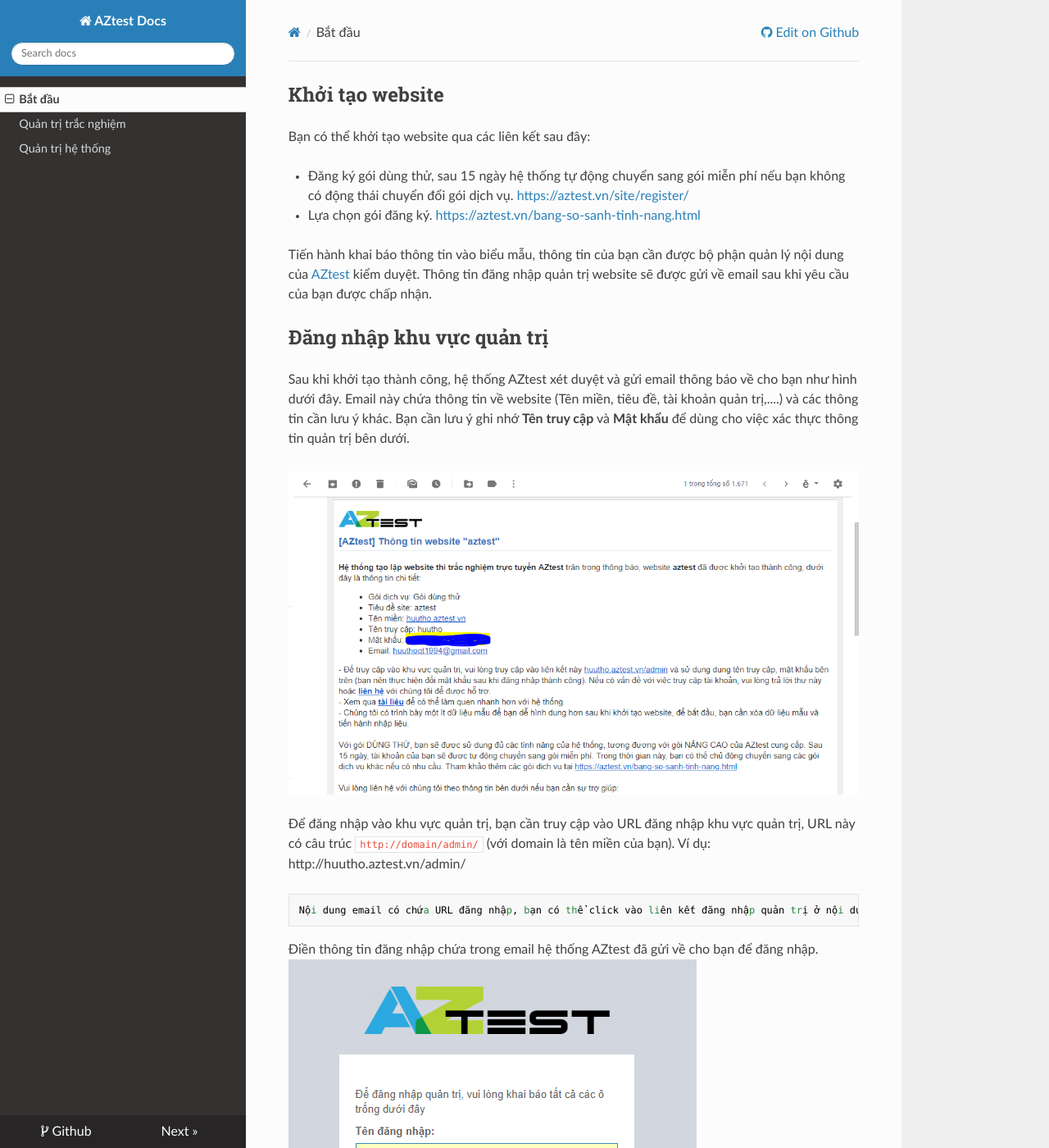
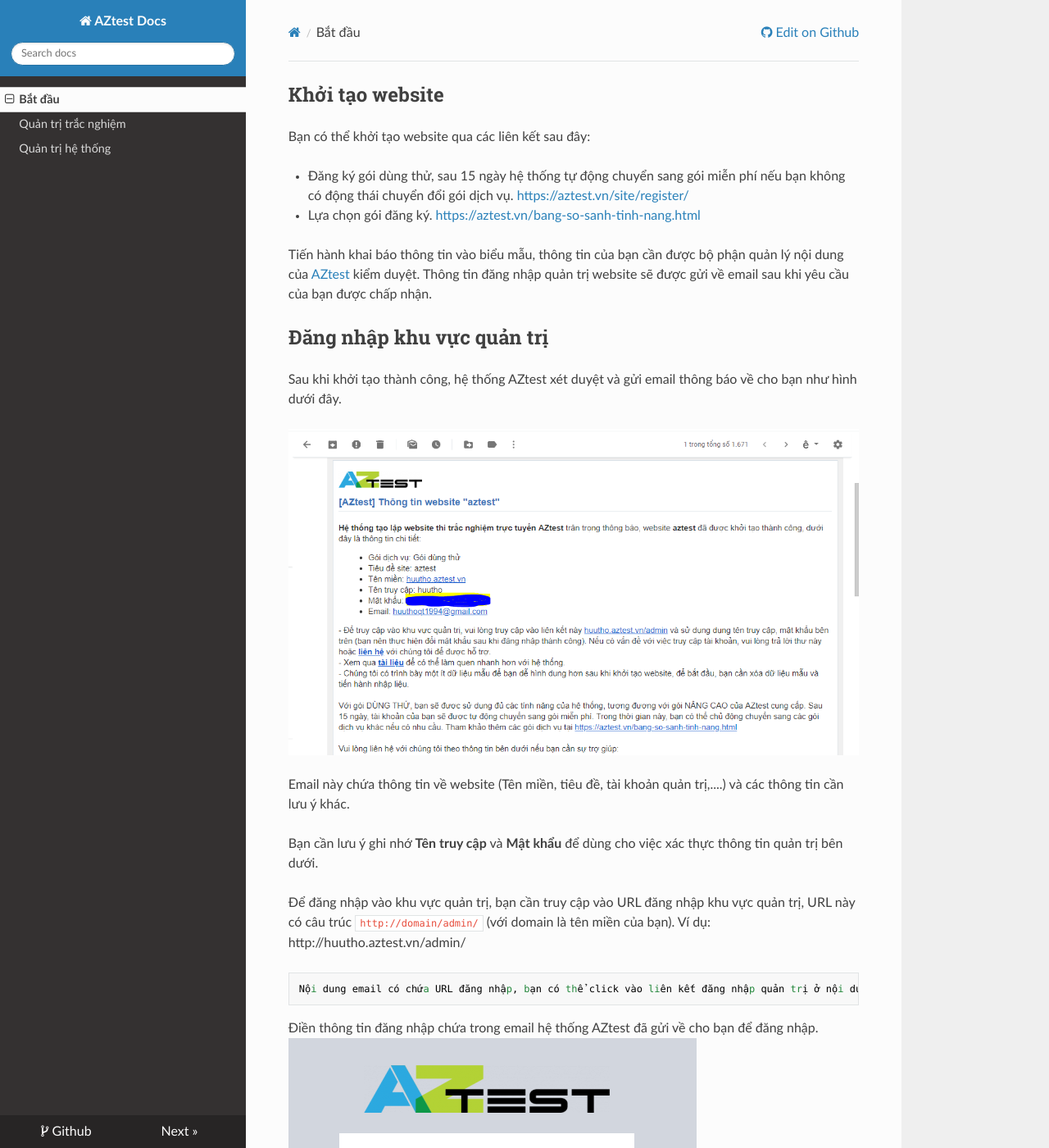
Before and after one commit to mynukeviet/aztest-docs, an MkDocs documentation site: the page built from docs/start.md, in a window 1280 px wide and 1400 px high. Shown: the whole window at 82% size. Built offline with MkDocs 1.6.1, drawn with Linux system fonts in a browser that asks for light colours; nearby versions of some CDN libraries.

```diff
--- a/docs/start.md
+++ b/docs/start.md
@@ -13,9 +13,13 @@ Tiến hành khai báo thông tin vào biểu mẫu, thông tin của bạn cầ
 
 ## Đăng nhập khu vực quản trị
 
-Sau khi khởi tạo thành công, hệ thống AZtest xét duyệt và gửi email thông báo về cho bạn như hình dưới đây. Email này chứa thông tin về website (Tên miền, tiêu đề, tài khoản quản trị,....) và các thông tin cần lưu ý khác. Bạn cần lưu ý ghi nhớ **Tên truy cập** và **Mật khẩu** để dùng cho việc xác thực thông tin quản trị bên dưới.
+Sau khi khởi tạo thành công, hệ thống AZtest xét duyệt và gửi email thông báo về cho bạn như hình dưới đây.
 
 ![](images/start/email_xac_nhan.PNG)
+
+Email này chứa thông tin về website (Tên miền, tiêu đề, tài khoản quản trị,....) và các thông tin cần lưu ý khác.
+
+Bạn cần lưu ý ghi nhớ **Tên truy cập** và **Mật khẩu** để dùng cho việc xác thực thông tin quản trị bên dưới.
 
 Để đăng nhập vào khu vực quản trị, bạn cần truy cập vào URL đăng nhập khu vực quản trị, URL này có câu trúc `http://domain/admin/` (với domain là tên miền của bạn). Ví dụ: http://huutho.aztest.vn/admin/
 
```
